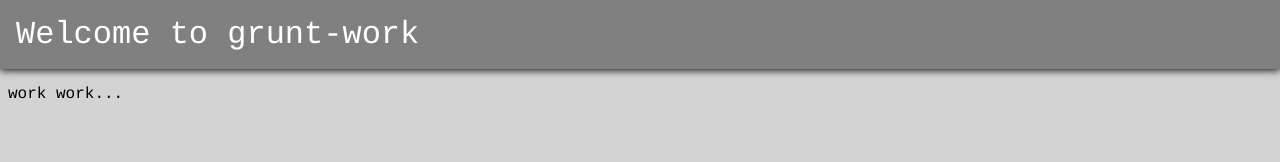
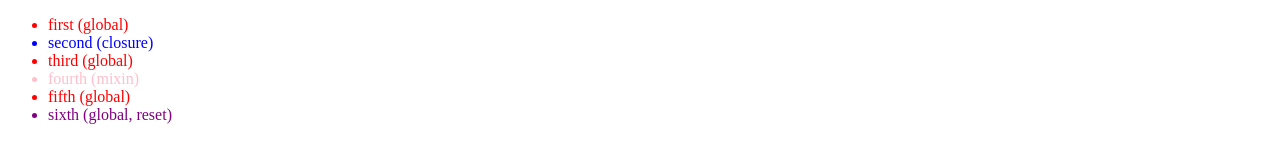
Before and after one commit to johnmanong/grunt-work, a website: page app/index.html in a window 1280 px wide. Drawn offline with nearby package versions, Linux system fonts and the light colour scheme; files that its build step writes are made by us from their sources.

Commit message:
sass scoping is crazy

```diff
--- a/app/index.html
+++ b/app/index.html
@@ -7,7 +7,14 @@
   <link rel="stylesheet" type="text/css" href="stylesheets/build/main.css">
 </head>
 <body>
-  <h1>Welcome to grunt-work</h1>
-  <div class="container">work work...</div>
+
+  <ul>
+    <li class="first">first (global)</li>
+    <li class="second">second (closure)</li>
+    <li class="third">third (global)</li>
+    <li class="fourth">fourth (mixin)</li>
+    <li class="fifth">fifth (global)</li>
+    <li class="sixth">sixth (global, reset)</li>
+  </ul>
 </body>
 </html>
--- a/app/stylesheets/main.scss
+++ b/app/stylesheets/main.scss
@@ -1,24 +1,36 @@
-* {
-  box-sizing: border-box;
+@mixin colorize {
+  $color: pink;
+  color: $color;
 }
 
-body {
-  background-color: lightgrey;
-  margin: 0;
+$color: red;
+
+.first {
+  // $color: red;
+  color: $color;
 }
 
-h1 {
-  background-color: grey;
-  box-shadow: 0 1px 8px black;
-  color: white;
-  font-family: courier;
-  font-weight: 400;
-  margin: 0;
-  margin-bottom: 0.5em;
-  padding: 0.5em;
+.second {
+  $color: blue;
+  color: $color;
 }
 
-.container {
-  font-family: courier;
-  margin: 0.5em;
+.third {
+  // $color: red;
+  color: $color;
 }
+
+.fourth {
+  @include colorize();
+}
+
+.fifth {
+//  $color: purple;
+  color: $color;
+}
+
+$color: purple;
+
+.sixth {
+  color: $color;
+}
```
